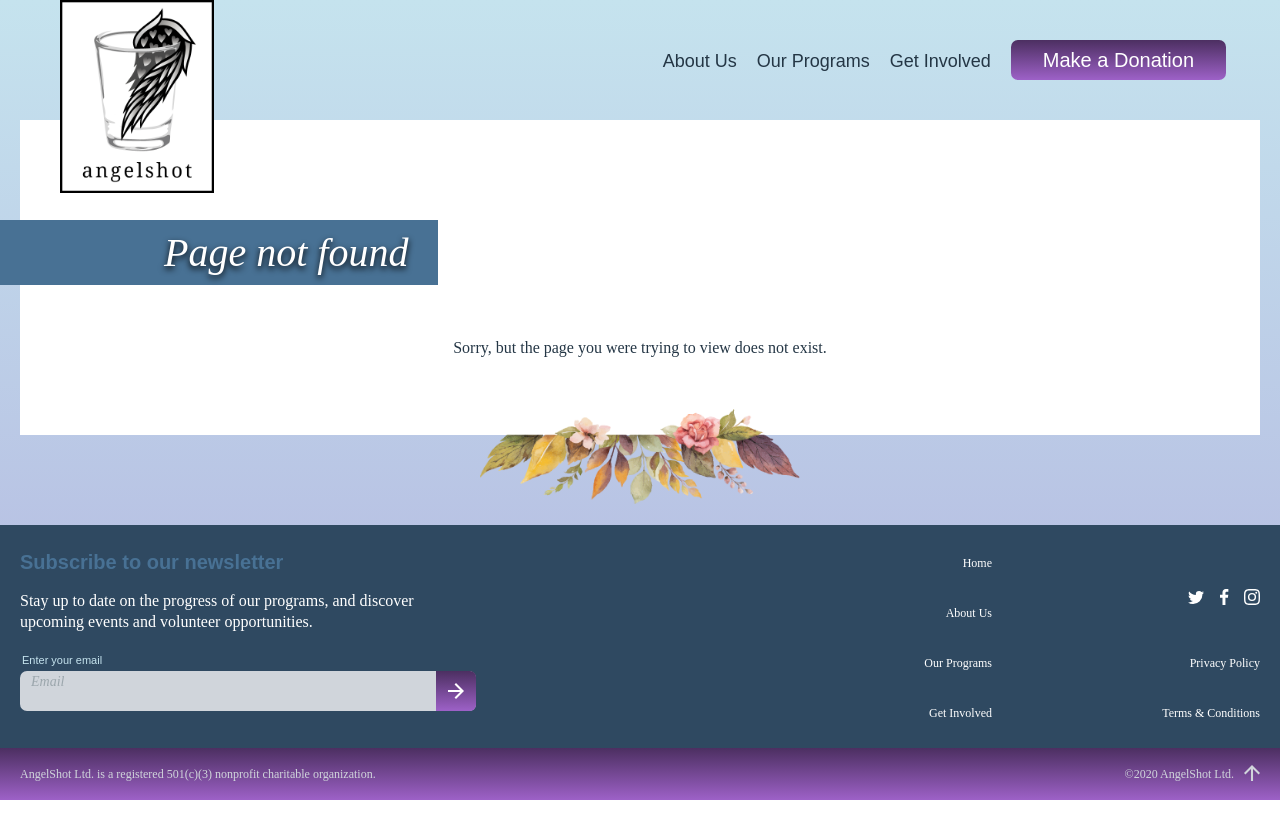
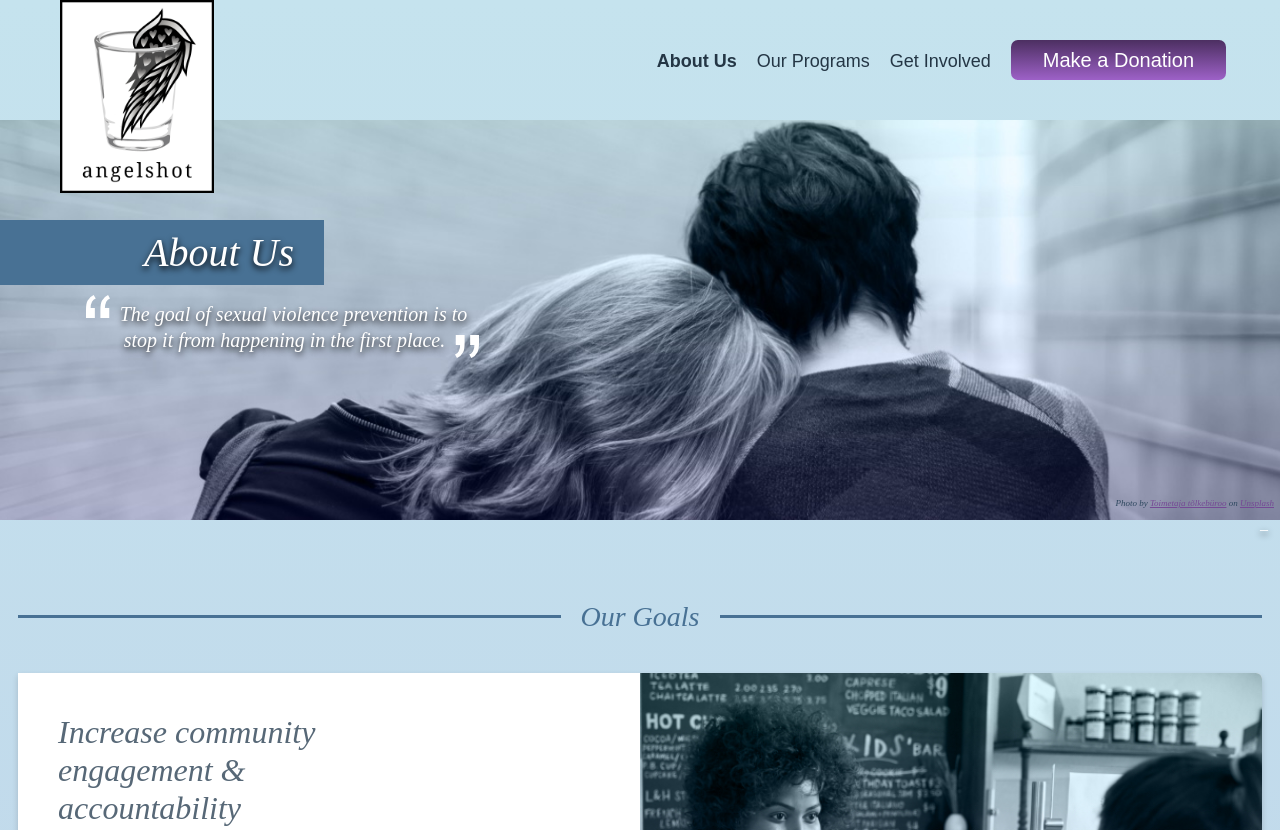
Before and after one commit to angelshot/angelshot.ltd, a Gatsby site: page /about-us in a window 1280 px wide. Before the commit this address had no page. Shown: the top 830 px of the page. Before the commit the page ends 800 px from the top, so only its background shows below. Built offline with nearby package versions, Linux system fonts and the light colour scheme; Gatsby itself is replaced by a stand-in of ours; a script that the page names is missing.

Commit message:
changed about us slug to use hyphen

```diff
--- a/src/components/mainNav.js
+++ b/src/components/mainNav.js
@@ -17,7 +17,7 @@ const MainNav = ({ footer, style }) => {
       </li>
       <li>
         <Link
-          to="/about_us"
+          to="/about-us"
           className={styles.link}
           activeClassName="active"
           partiallyActive
--- a/src/pages/about_us.js
+++ b/src/pages/about-us.js
@@ -13,7 +13,7 @@ import {
 } from "../components/cardWithOverlay"
 import SectionHeader from "../components/sectionHeader"
 import Floral from "../components/floral"
-import styles from "./about_us.module.css"
+import styles from "./about-us.module.css"
 
 export default () => (
   <Layout>
--- a/src/pages/index.js
+++ b/src/pages/index.js
@@ -34,7 +34,7 @@ const Home = () => (
               <strong>creating safe environments</strong> by championing
               transparency and accountability.
             </p>
-            <Link to="/about_us#community_engagement" className="learnMore">
+            <Link to="/about-us#community_engagement" className="learnMore">
               Learn more
             </Link>
           </article>
@@ -51,7 +51,7 @@ const Home = () => (
               </strong>{" "}
               get out of it.
             </p>
-            <Link to="/about_us#seek_help" className="learnMore">
+            <Link to="/about-us#seek_help" className="learnMore">
               Learn more
             </Link>
           </article>
@@ -66,7 +66,7 @@ const Home = () => (
               experiences, we <strong>create an outlet</strong> for those who
               have been a victim of sexual violence.
             </p>
-            <Link to="/about_us#prevent_violence" className="learnMore">
+            <Link to="/about-us#prevent_violence" className="learnMore">
               Learn more
             </Link>
           </article>
```
Also changed, not shown: src/pages/about-us.module.css (renamed from src/pages/about_us.module.css).
